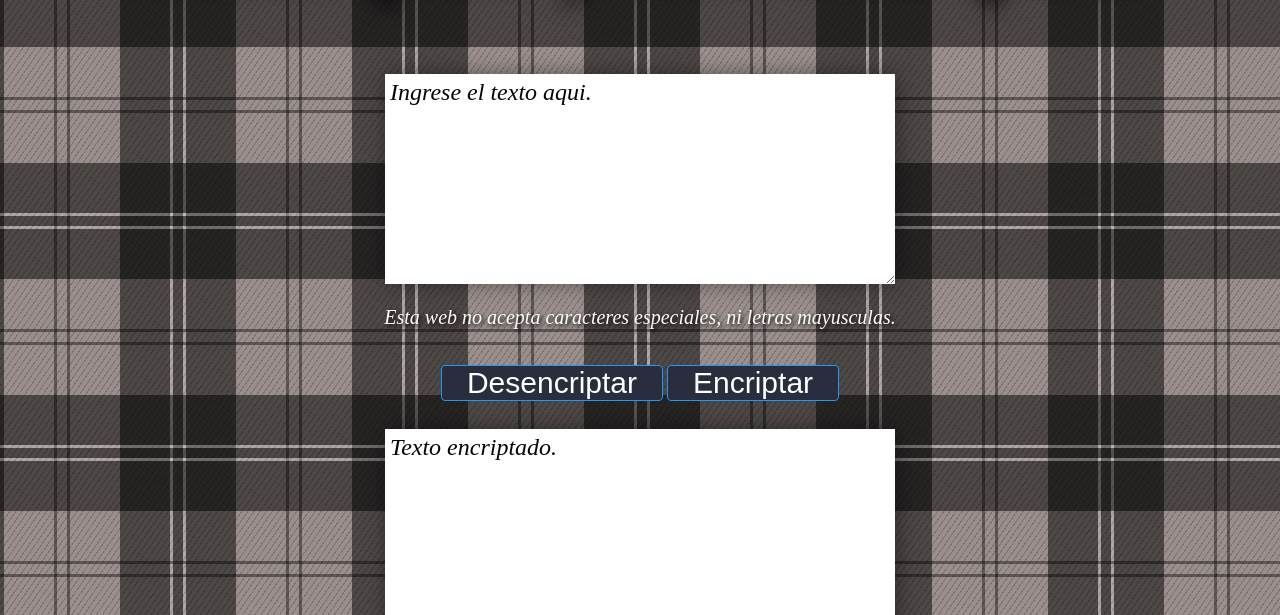
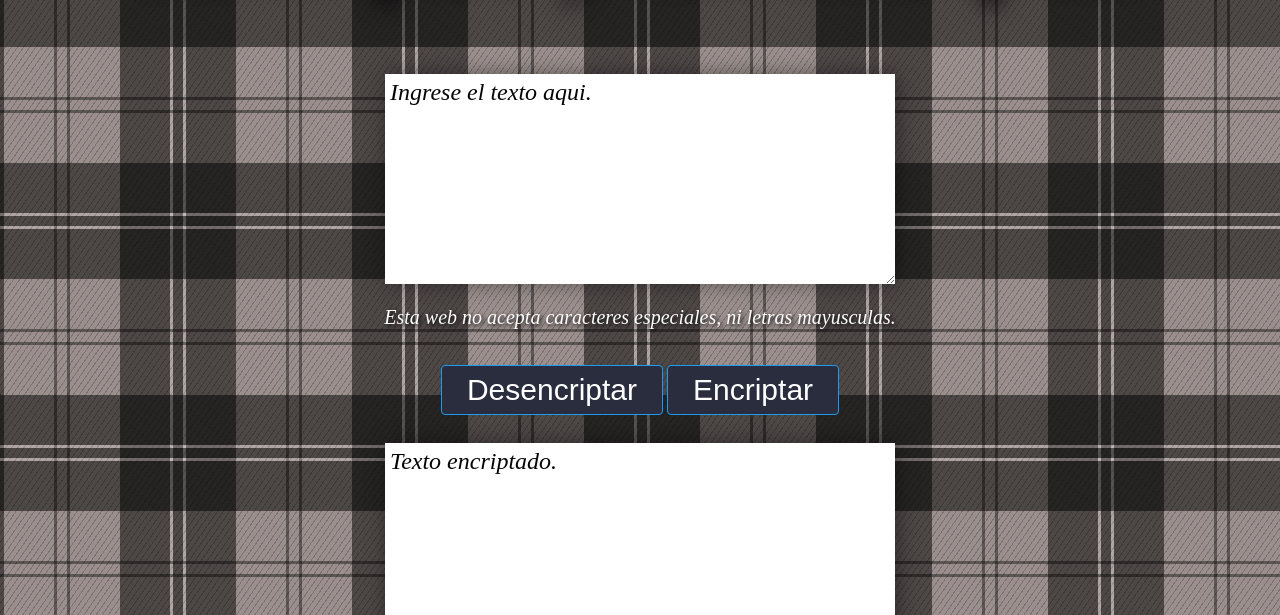
Before and after one commit to PintuelesJK/PintuelesJK.github.io, a plain HTML site: page decoder.html in a window 1280 px wide. Shown: the part 185-800 px from the top of the page. Drawn offline with nearby package versions, Linux system fonts and the light colour scheme; files that its build step writes are made by us from their sources.

Commit message:
buttonsFixed

```diff
--- a/style.css
+++ b/style.css
@@ -80,7 +80,7 @@ background-color: hsl(5, 6%, 58%);
             border-radius: 4px;
             padding: 0 25px;
             cursor: pointer;
-            height: 36px;
+            height: 50px;
             font-size: 30px;
             transition: all 0.2s ease-in-out;
             opacity: 1.5;
@@ -93,7 +93,7 @@ background-color: hsl(5, 6%, 58%);
         border-radius: 4px;
         padding: 0 25px;
         cursor: pointer;
-        height: 36px;
+        height: 50px;
         font-size: 30px;
         transition: all 0.2s ease-in-out;
         opacity: 1.5;
```
